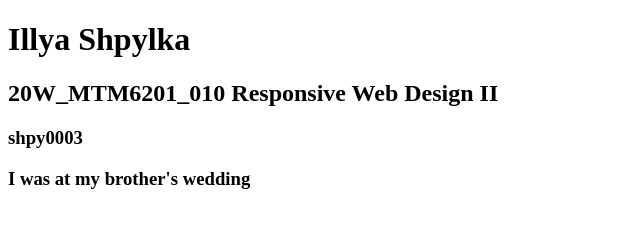
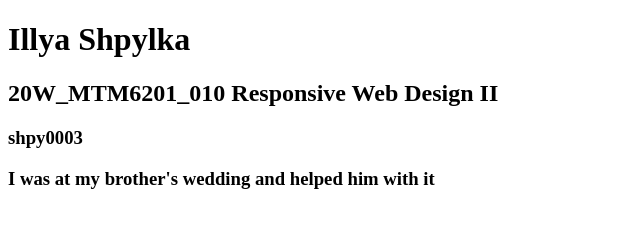
Before and after one commit to shpy0003/shpy0003.github.io, a plain HTML site: page index.html in a window 1280 px wide. Shown: the whole page, without its empty margins (0-640 px from the left). Drawn offline with Linux system fonts and the light colour scheme.

Commit message:
More info

```diff
--- a/index.html
+++ b/index.html
@@ -10,6 +10,6 @@
     <h1>Illya Shpylka</h1>
     <h2>20W_MTM6201_010 Responsive Web Design II</h2>
     <h3>shpy0003</h3>
-    <h3>I was at my brother's wedding</h3>
+    <h3>I was at my brother's wedding and helped him with it</h3>
 </body>
 </html>
```
